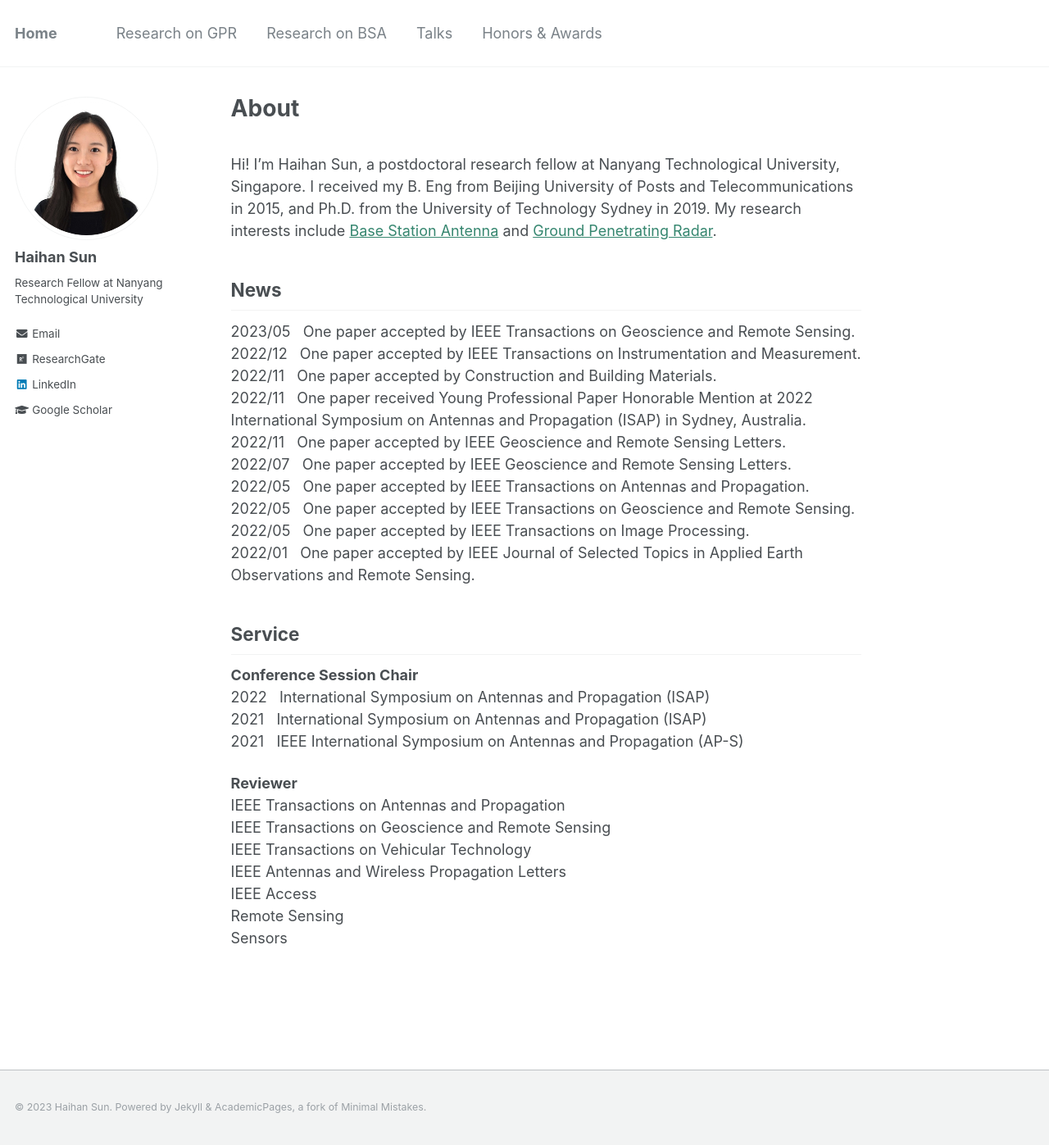
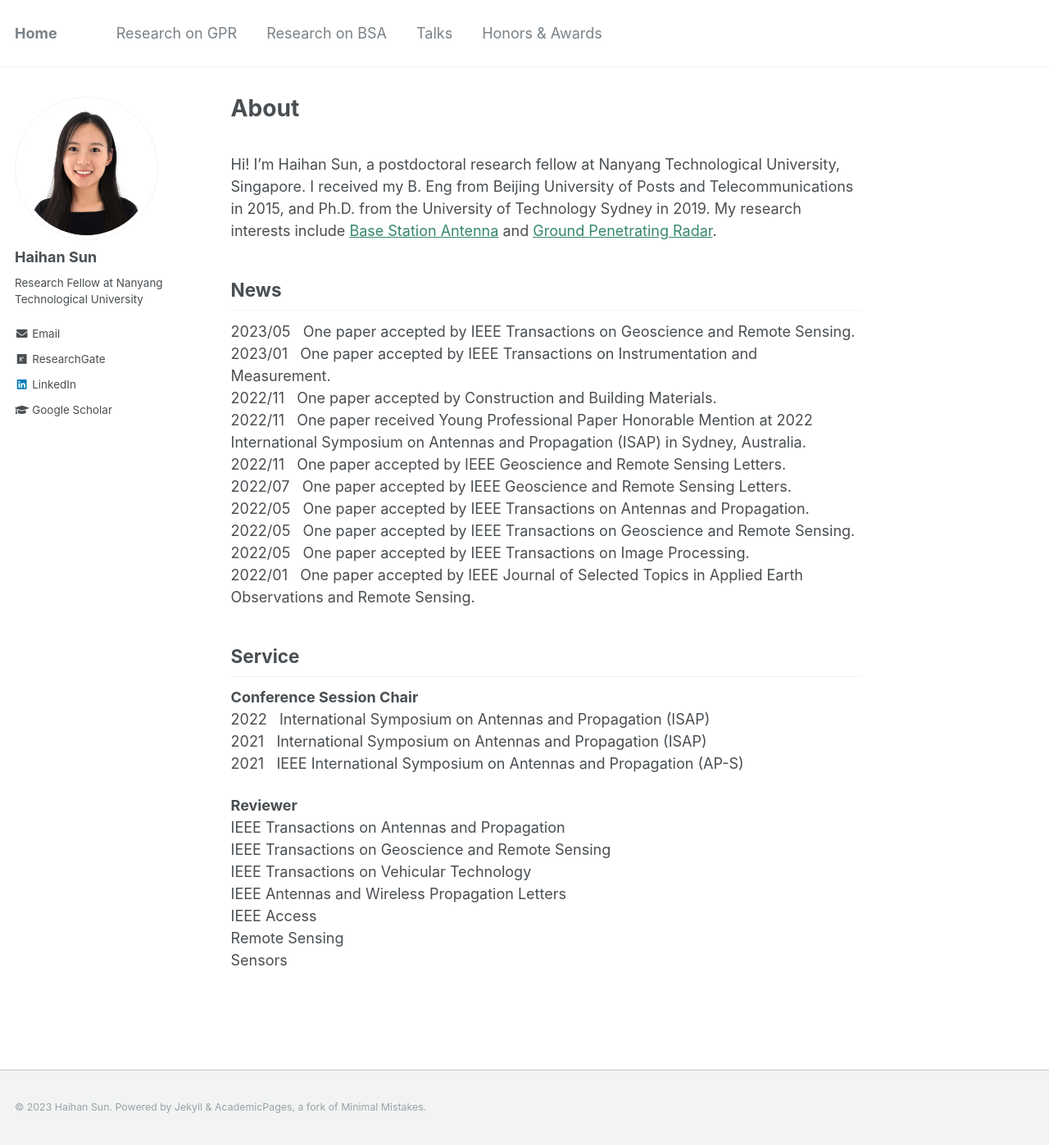
Before and after one commit to Haihan-Sun/Haihan-Sun.github.io, a Jekyll site: the page built from _pages/about.md, in a window 1280 px wide and 1397 px high. Shown: the whole window at 82% size. Built offline with Jekyll 4.4.1, drawn with Linux system fonts in a browser that asks for light colours.

Commit message:
Update about.md

```diff
--- a/_pages/about.md
+++ b/_pages/about.md
@@ -13,7 +13,7 @@ Hi! I'm Haihan Sun, a postdoctoral research fellow at Nanyang Technological Univ
 News
 ------
 2023/05  &nbsp;&nbsp;One paper accepted by IEEE Transactions on Geoscience and Remote Sensing. <br>
-2022/12  &nbsp;&nbsp;One paper accepted by IEEE Transactions on Instrumentation and Measurement. <br>
+2023/01  &nbsp;&nbsp;One paper accepted by IEEE Transactions on Instrumentation and Measurement. <br>
 2022/11  &nbsp;&nbsp;One paper accepted by Construction and Building Materials. <br>
 2022/11  &nbsp;&nbsp;One paper received Young Professional Paper Honorable Mention at 2022 International Symposium on Antennas and Propagation (ISAP) in Sydney, Australia.  <br>
 2022/11  &nbsp;&nbsp;One paper accepted by IEEE Geoscience and Remote Sensing Letters. <br>
```
